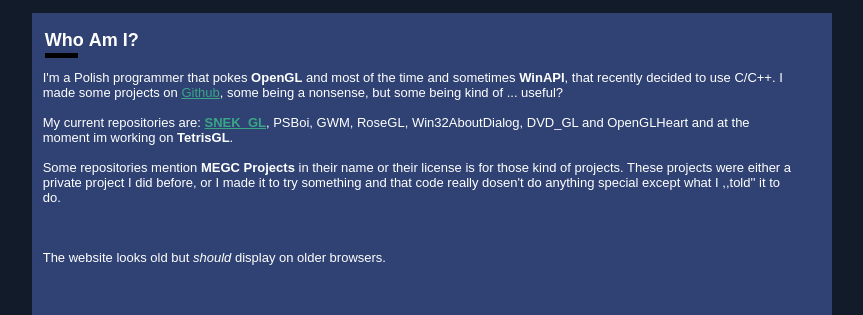
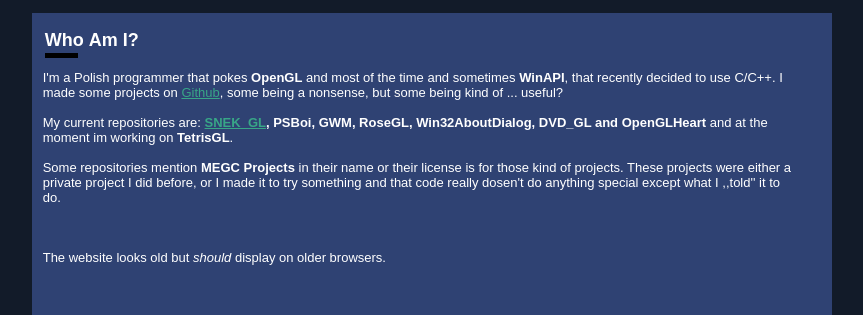
Before and after one commit to ApplehatDot/Applehats_webiste, a plain HTML site: page index.htm in a window 1280 px wide. Shown: the part 172-487 px from the top of the page, without its empty margins (208-1071 px from the left). Drawn offline with Linux system fonts and the light colour scheme.

Commit message:
Update index.htm

```diff
--- a/index.htm
+++ b/index.htm
@@ -59,7 +59,7 @@
 										<font face="Arial,Helvetica,Geneva,Swiss,SunSans-Regular" size="2" color="white">
 										I'm a Polish programmer that pokes <b>OpenGL</b> and  most of the time and sometimes <b>WinAPI</b>, that recently decided to use C/C++. I made some projects on <a href="https://github.com/ApplehatDot" style="color:#38a687;">Github</a>, some being a nonsense, but some being kind of ... useful?
 										<br><br>
-										My current repositories are: <a href="https://applehatdot.github.io/apple/SNEK-GL/SNEK.htm" style="color:#38a687;"><b>SNEK_GL</b></a>, PSBoi, GWM, RoseGL, Win32AboutDialog, DVD_GL and OpenGLHeart</b> and at the moment im working on <b>TetrisGL</b>.
+										My current repositories are: <a href="https://applehatdot.github.io/apple/SNEK-GL/SNEK.htm" style="color:#38a687;"><b>SNEK_GL</a>, PSBoi, GWM, RoseGL, Win32AboutDialog, DVD_GL and OpenGLHeart</b> and at the moment im working on <b>TetrisGL</b>.
 										<br><br>
 										Some repositories mention <b>MEGC Projects</b> in their name or their license is for those kind of projects.
 										These projects were either a private project I did before, or I made it to try something
```
